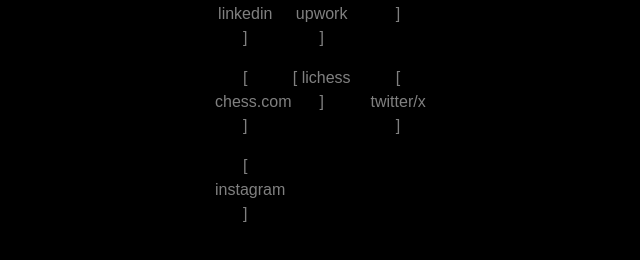
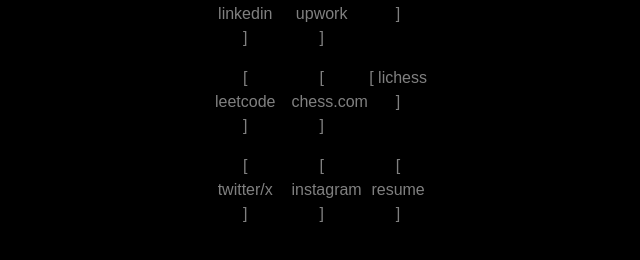
Before and after one commit to d3p1/me, a Next.js app: page / in a window 1280 px wide. Shown: the part 470-730 px from the top of the page, without its empty margins (425-1065 px from the left). Built offline with nearby package versions, Linux system fonts and the light colour scheme; a web font is replaced by a local one.

Commit message:
feat: add leetcode link [#4]

```diff
--- a/src/app/_etc/nav.ts
+++ b/src/app/_etc/nav.ts
@@ -12,8 +12,10 @@ export const links = [
     href: 'https://www.upwork.com/freelancers/cristianmarcelodepicciotto',
   },
   {label: 'github', href: 'https://github.com/d3p1'},
+  {label: 'leetcode', href: 'https://leetcode.com/u/d3p1/'},
   {label: 'chess.com', href: 'https://www.chess.com/member/depichess'},
   {label: 'lichess', href: 'https://lichess.org/@/depichess'},
   {label: 'twitter/x', href: 'https://x.com/___d3p1'},
   {label: 'instagram', href: 'https://www.instagram.com/___d3p1'},
+  {label: 'resume', href: '#'},
 ]
```
